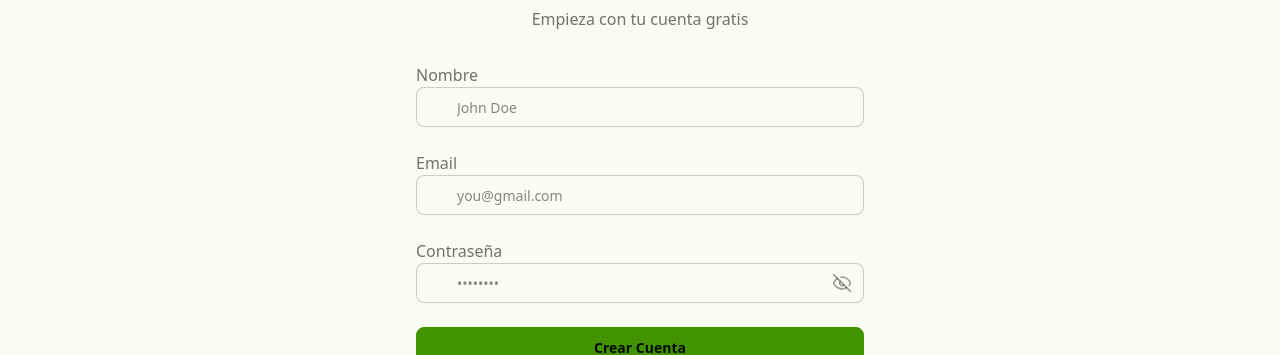
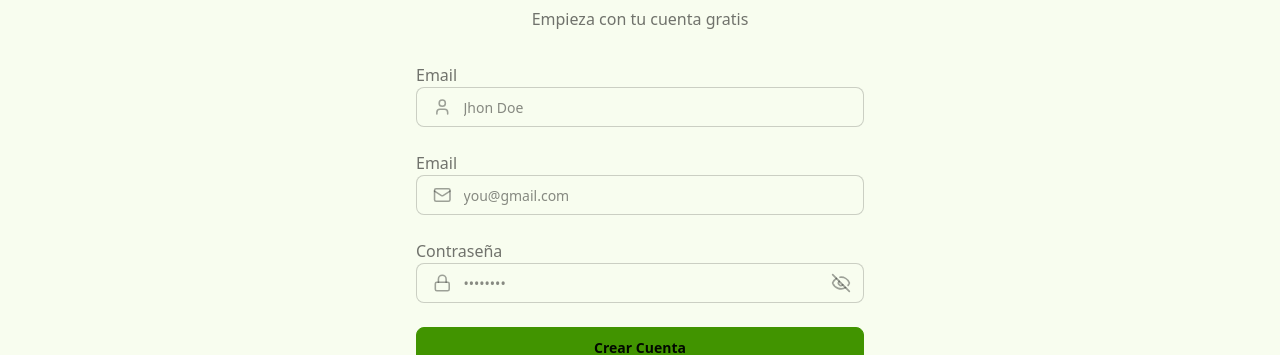
Before and after one commit to Hugo-Alonso/TFG_Web_Mecanografia, a React (Vite) app in the folder frontend/: page /signup in a window 1280 px wide. Shown: the part 161-516 px from the top of the page. Built offline with nearby package versions, Linux system fonts and the light colour scheme.

Commit message:
Error iconos no visibles en formulario arreglado. Closes #13

```diff
--- a/frontend/package.json
+++ b/frontend/package.json
@@ -14,7 +14,7 @@
     "axios": "^1.8.3",
     "frontend": "file:",
     "lucide": "^0.483.0",
-    "lucide-react": "^0.471.0",
+    "lucide-react": "^0.471.2",
     "react": "^19.0.0",
     "react-dom": "^19.0.0",
     "react-hot-toast": "^2.5.2",
--- a/frontend/src/pages/LoginPage.jsx
+++ b/frontend/src/pages/LoginPage.jsx
@@ -1,8 +1,5 @@
 import { useState } from "react";
-import { Eye, LoaderCircle } from "lucide-react";
-import { EyeOff } from "lucide-react";
-import { Lock } from "lucide-react";
-import { Mail } from 'lucide-react';
+import { Mail, Lock, Eye, EyeOff, LoaderCircle } from "lucide-react";
 import { Link } from "react-router-dom";
 import toast from "react-hot-toast";
 import { useAuthStore } from "../store/useAuthStore.js";
@@ -45,9 +42,7 @@ export const LoginPage = () => {
   };
 
   return (
-    // <div className="min-h-screen grid">
     <div className="flex flex-col justify-center items-center sm:p-8">
-      {/* Left side */}
       <div className="w-full max-w-md space-y-8">
         <div className="text-center mb-8">
           <div className="flex flex-col items-center gap-2 group mt-16">
@@ -64,18 +59,12 @@ export const LoginPage = () => {
             <label className="label">
               <span className="label-text font-medium">Email</span>
             </label>
-              <div className="relative">
-                <button
-                  type="button"
-                  className="absolute inset-y-0 right-0 pr-3 flex items-center"
-                  disabled
-                >
-                  <Mail className="size-5 text-base-content/40" />
-                </button>
+            <div className="input input-bordered items-center w-full gap-3 rounded-lg px-4 py-2 focus-within:ring-0">
+              <Mail className="size-5 text-base-content/40"/>
               <input
                 type="email"
-                  className="input input-bordered w-full pl-10"
-                  placeholder="you@gmail.com"
+                className="w-full outline-none bg-transparent"
+                placeholder="Introduce tu email"
                 name="email"
                 value={form.email}
                 onChange={handleChange}
@@ -87,13 +76,11 @@ export const LoginPage = () => {
             <label className="label">
               <span className="label-text font-medium">Contraseña</span>
             </label>
-              <div className="relative">
-                <div className="absolute inset-y-0 left-0 pl-3 flex items-center pointer-events-none">
-                  <Lock className="size-5 text-base-content/40" />
-                </div>
+            <div className="input input-bordered items-center w-full gap-3 rounded-lg px-4 py-2 focus-within:ring-0">
+              <Lock className="size-5 text-base-content/40"/>
               <input
                 type={showPassword ? "text" : "password"}
-                  className="input input-bordered w-full pl-10"
+                className="w-full outline-none bg-transparent"
                 placeholder="••••••••"
                 name="password"
                 value={form.password}
@@ -105,9 +92,9 @@ export const LoginPage = () => {
                 onClick={() => setShowPassword(!showPassword)}
               >
                 {!showPassword ? (
-                    <EyeOff className="size-5 text-base-content/40" />
+                  <EyeOff className="size-5 text-base-content/40"/>
                 ) : (
-                    <Eye className="size-5 text-base-content/40" />
+                  <Eye className="size-5 text-base-content/40"/>
                 )}
               </button>
             </div>
@@ -116,7 +103,7 @@ export const LoginPage = () => {
           <button type="submit" className="btn btn-primary w-full" disabled={isLoggingIng}>
             {isLoggingIng ? (
               <>
-                  <LoaderCircle className="size-5 animate-spin" />
+                <LoaderCircle className="size-5 animate-spin"/>
                 Cargando...
               </>
             ) : (
--- a/frontend/src/pages/SignupPage.jsx
+++ b/frontend/src/pages/SignupPage.jsx
@@ -1,9 +1,5 @@
 import { useState } from "react";
-import { Eye, LoaderCircle } from "lucide-react";
-import { EyeOff } from "lucide-react";
-import { Lock } from "lucide-react";
-import { Mail } from 'lucide-react';
-import { User } from "lucide-react";
+import { User, Mail, Lock, Eye, EyeOff, LoaderCircle } from "lucide-react";
 import { Link } from "react-router-dom";
 import toast from "react-hot-toast";
 import { useAuthStore } from "../store/useAuthStore.js";
@@ -49,9 +45,7 @@ export const SignupPage = () => {
   };
 
   return (
-    // <div className="min-h-screen grid">
-   <div className="flex flex-col justify-center items-center sm:p-8">
-      {/* Left side */}
+    <div className="flex flex-col justify-center items-center sm:p-8">
         <div className="w-full max-w-md space-y-8">
           <div className="text-center mb-8">
             <div className="flex flex-col items-center gap-2 group mt-16">
@@ -66,16 +60,14 @@ export const SignupPage = () => {
           <form className="space-y-6 x" onSubmit={handleSubmit}>
             <div className="form-control">
               <label className="label">
-                <span className="label-text font-medium">Nombre</span>
+                <span className="label-text font-medium">Email</span>
               </label>
-              <div className="relative">
-                <div className="absolute inset-y-0 left-0 pl-3 flex items-center pointer-events-none">
-                  <User className="w-5 h-5 text-base-content/40" />
-                </div>
+              <div className="input input-bordered items-center w-full gap-3 rounded-lg px-4 py-2 focus-within:ring-0">
+                <User className="size-5 text-base-content/40"/>
                 <input
                   type="text"
-                  className="input input-bordered w-full pl-10"
-                  placeholder="John Doe"
+                  className="w-full outline-none bg-transparent"
+                  placeholder="Jhon Doe"
                   name="username"
                   value={form.username}
                   onChange={handleChange}
@@ -87,17 +79,11 @@ export const SignupPage = () => {
               <label className="label">
                 <span className="label-text font-medium">Email</span>
               </label>
-              <div className="relative">
-                <button
-                  type="button"
-                  className="absolute inset-y-0 right-0 pr-3 flex items-center"
-                  disabled
-                >
-                  <Mail className="size-5 text-base-content/40" />
-                </button>
+              <div className="input input-bordered items-center w-full gap-3 rounded-lg px-4 py-2 focus-within:ring-0">
+                <Mail className="size-5 text-base-content/40"/>
                 <input
                   type="email"
-                  className="input input-bordered w-full pl-10"
+                  className="w-full outline-none bg-transparent"
                   placeholder="you@gmail.com"
                   name="email"
                   value={form.email}
@@ -110,13 +96,11 @@ export const SignupPage = () => {
               <label className="label">
                 <span className="label-text font-medium">Contraseña</span>
               </label>
-              <div className="relative">
-                <div className="absolute inset-y-0 left-0 pl-3 flex items-center pointer-events-none">
-                  <Lock className="size-5 text-base-content/40" />
-                </div>
+              <div className="input input-bordered items-center w-full gap-3 rounded-lg px-4 py-2 focus-within:ring-0">
+                <Lock className="size-5 text-base-content/40"/>
                 <input
                   type={showPassword ? "text" : "password"}
-                  className="input input-bordered w-full pl-10"
+                  className="w-full outline-none bg-transparent"
                   placeholder="••••••••"
                   name="password"
                   value={form.password}
@@ -128,9 +112,9 @@ export const SignupPage = () => {
                   onClick={() => setShowPassword(!showPassword)}
                 >
                   {!showPassword ? (
-                    <EyeOff className="size-5 text-base-content/40" />
+                    <EyeOff className="size-5 text-base-content/40"/>
                   ) : (
-                    <Eye className="size-5 text-base-content/40" />
+                    <Eye className="size-5 text-base-content/40"/>
                   )}
                 </button>
               </div>
@@ -139,7 +123,7 @@ export const SignupPage = () => {
             <button type="submit" className="btn btn-primary w-full" disabled={isSigningUp}>
               {isSigningUp ? (
                 <>
-                  <LoaderCircle className="size-5 animate-spin" />
+                  <LoaderCircle className="size-5 animate-spin"/>
                   Cargando...
                 </>
               ) : (
```
Also changed, not shown: 1 other file (tests, documents, lock files or other folders). Lines whose indentation alone changed are shown as unchanged.
